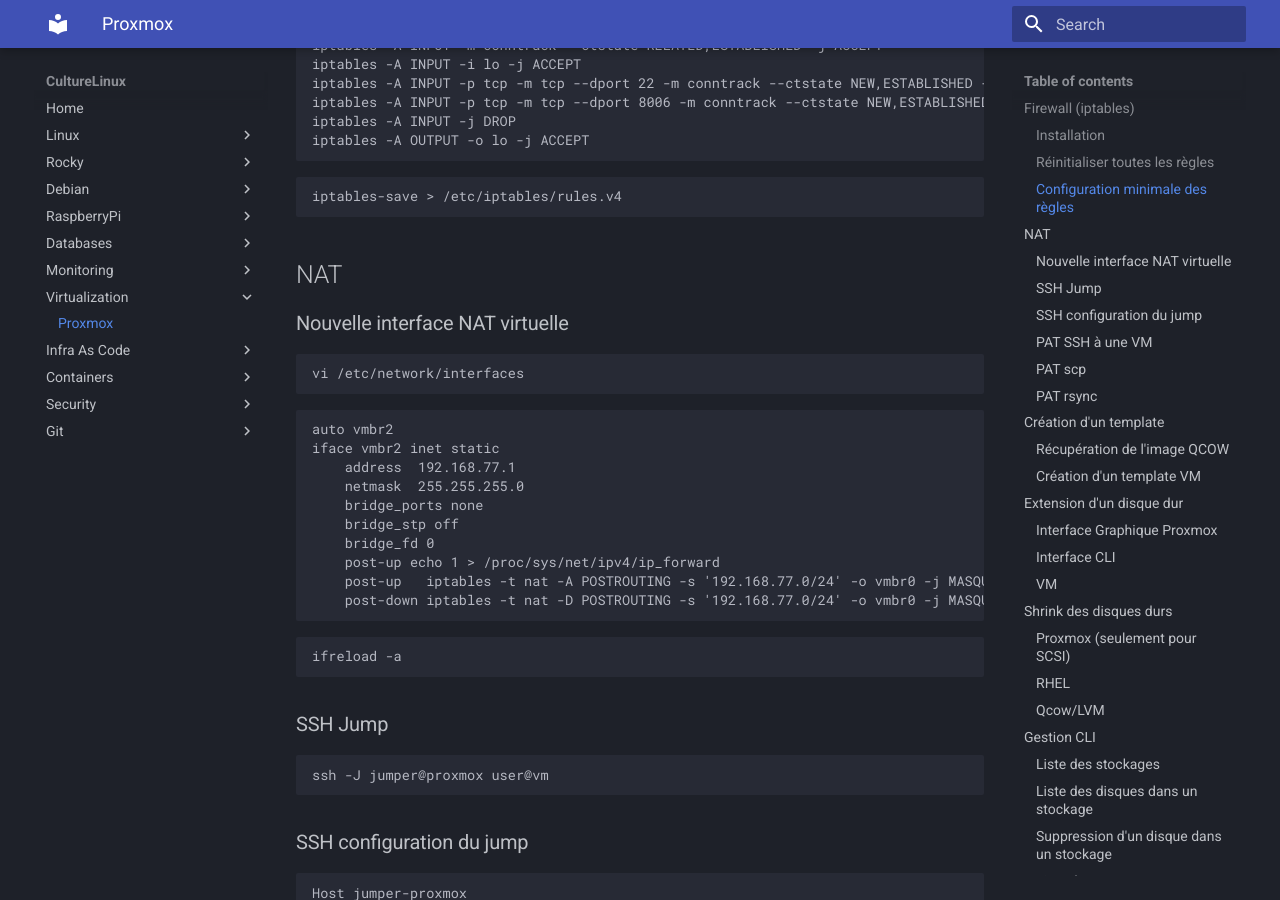
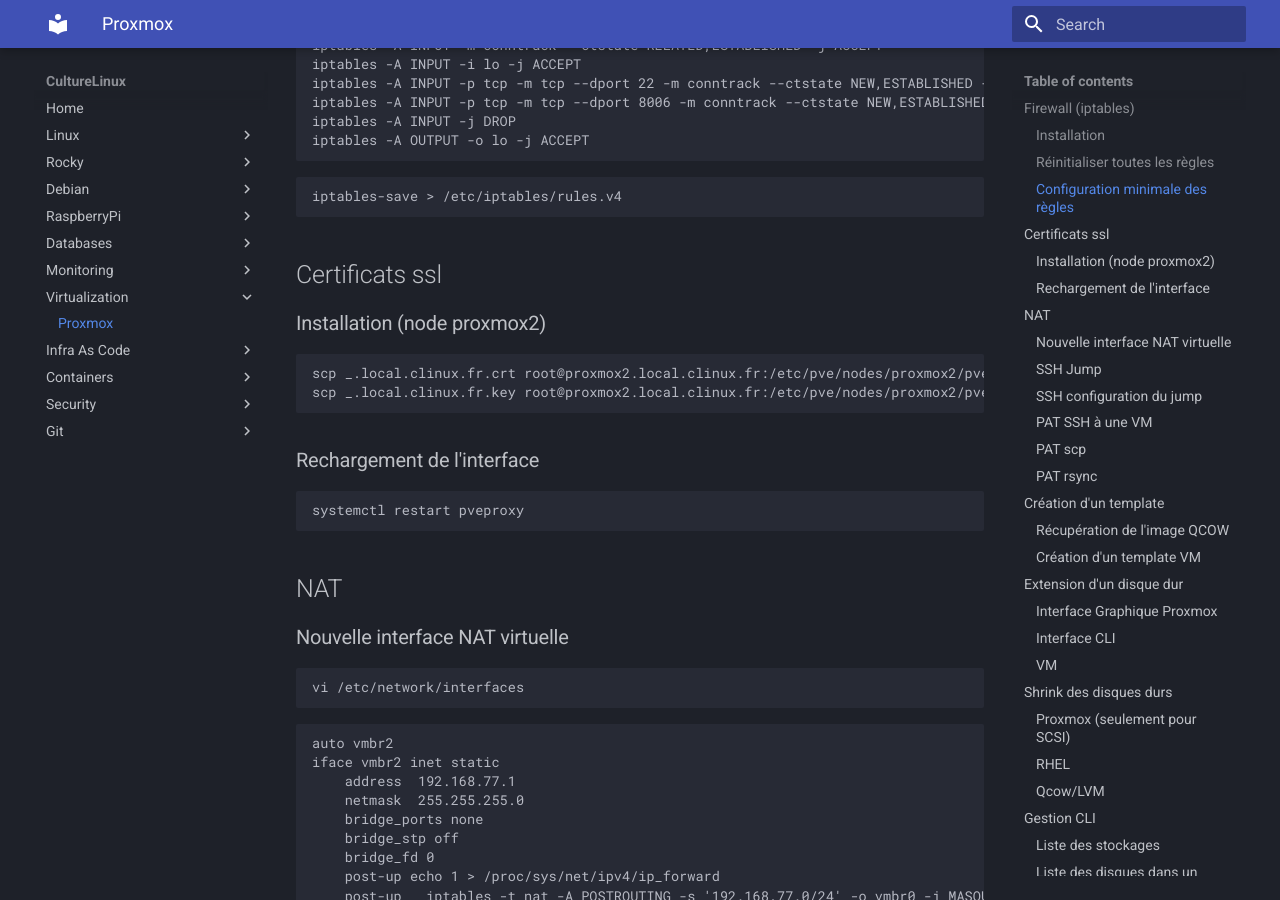
Before and after one commit to CultureLinux/doc, an MkDocs documentation site: the page built from docs/virtualization/proxmox.md, in a window 1280 px wide and 900 px high, scrolled down 524 px. Built offline with MkDocs 1.6.1 and Material for MkDocs 9.7.7, drawn with Linux system fonts in a browser that asks for light colours.

Commit message:
Custom cert ssl proxmox

````diff
--- a/docs/virtualization/proxmox.md
+++ b/docs/virtualization/proxmox.md
@@ -36,6 +36,13 @@
 ```
 iptables-save > /etc/iptables/rules.v4
 ```
+
+## Certificats ssl
+### Installation (node proxmox2)
+    scp _.local.clinux.fr.crt root@proxmox2.local.clinux.fr:/etc/pve/nodes/proxmox2/pve-ssl.pem
+    scp _.local.clinux.fr.key root@proxmox2.local.clinux.fr:/etc/pve/nodes/proxmox2/pve-ssl.key
+### Rechargement de l'interface
+    systemctl restart pveproxy
 
 ## NAT
 ### Nouvelle interface NAT virtuelle
````
